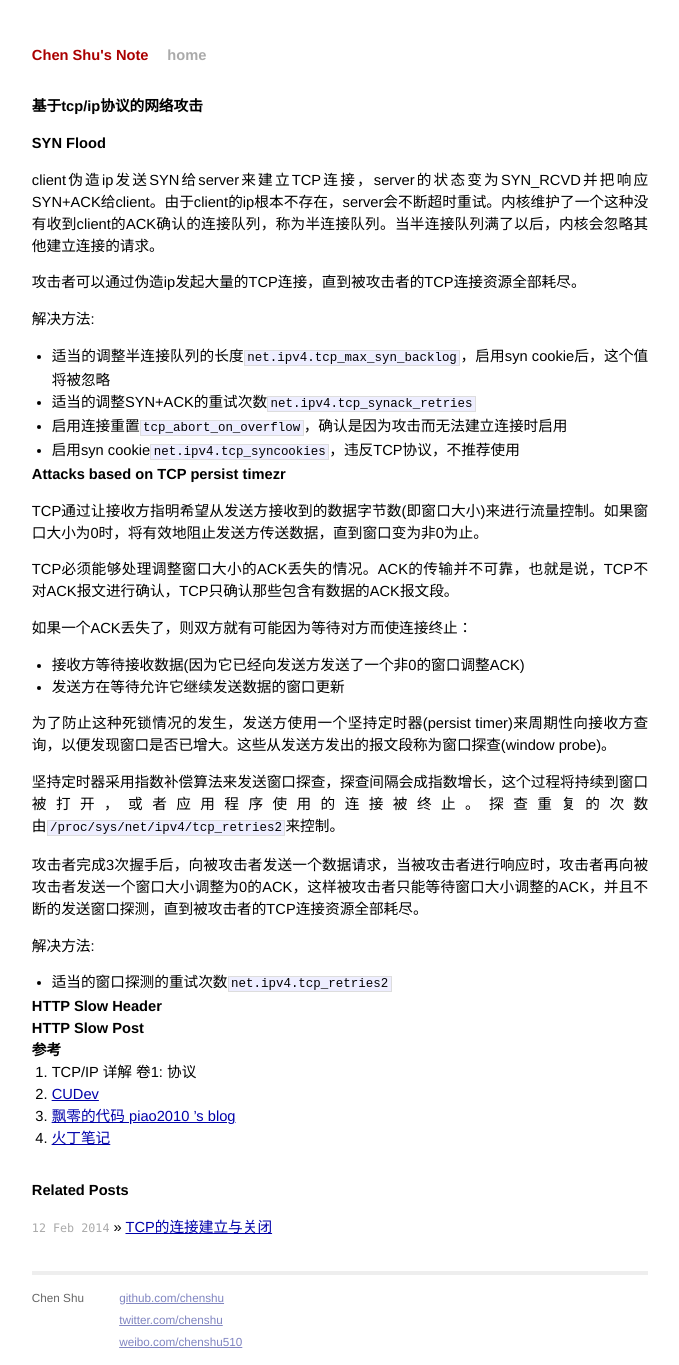
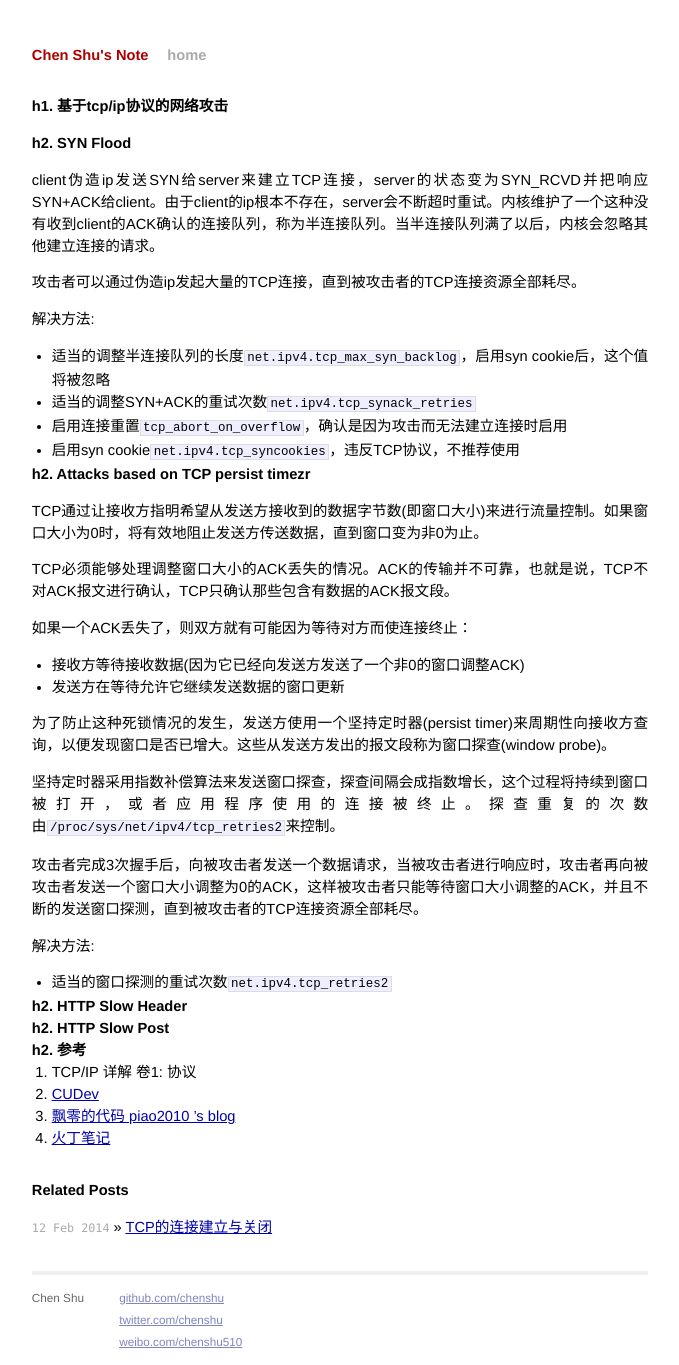
Before and after one commit to chenshu/chenshu.github.io, a Jekyll site: the page built from _posts/2014-02-13-attacks-based-on-tcp-and-ip-protocols.md, in a window 1280 px wide. Shown: the whole page, without its empty margins (300-979 px from the left). Built offline with Jekyll 4.4.1, drawn with Linux system fonts in a browser that asks for light colours; Markdown is read by kramdown in place of the engine named in the settings.

Commit message:
change format

```diff
--- a/_posts/2014-02-13-attacks-based-on-tcp-and-ip-protocols.md
+++ b/_posts/2014-02-13-attacks-based-on-tcp-and-ip-protocols.md
@@ -5,11 +5,10 @@
 tags: [network, tcp/ip, protocols, attack]
 ---
 
-{{ page.title }}
-=========
+h1. {{ page.title }}
+===
 
-
-SYN Flood
+h2. SYN Flood
 ---
 
 client伪造ip发送SYN给server来建立TCP连接，server的状态变为SYN_RCVD并把响应SYN+ACK给client。由于client的ip根本不存在，server会不断超时重试。内核维护了一个这种没有收到client的ACK确认的连接队列，称为半连接队列。当半连接队列满了以后，内核会忽略其他建立连接的请求。
@@ -23,8 +22,7 @@
 * 启用连接重置`tcp_abort_on_overflow`，确认是因为攻击而无法建立连接时启用
 * 启用syn cookie`net.ipv4.tcp_syncookies`，违反TCP协议，不推荐使用
 
-
-Attacks based on TCP persist timezr
+h2. Attacks based on TCP persist timezr
 ---
 
 TCP通过让接收方指明希望从发送方接收到的数据字节数(即窗口大小)来进行流量控制。如果窗口大小为0时，将有效地阻止发送方传送数据，直到窗口变为非0为止。
@@ -46,16 +44,13 @@
 
 * 适当的窗口探测的重试次数`net.ipv4.tcp_retries2`
 
-
-HTTP Slow Header
+h2. HTTP Slow Header
 ---
 
-
-HTTP Slow Post
+h2. HTTP Slow Post
 ---
 
-
-参考
+h2. 参考
 ---
 
 1. TCP/IP 详解 卷1: 协议
```
